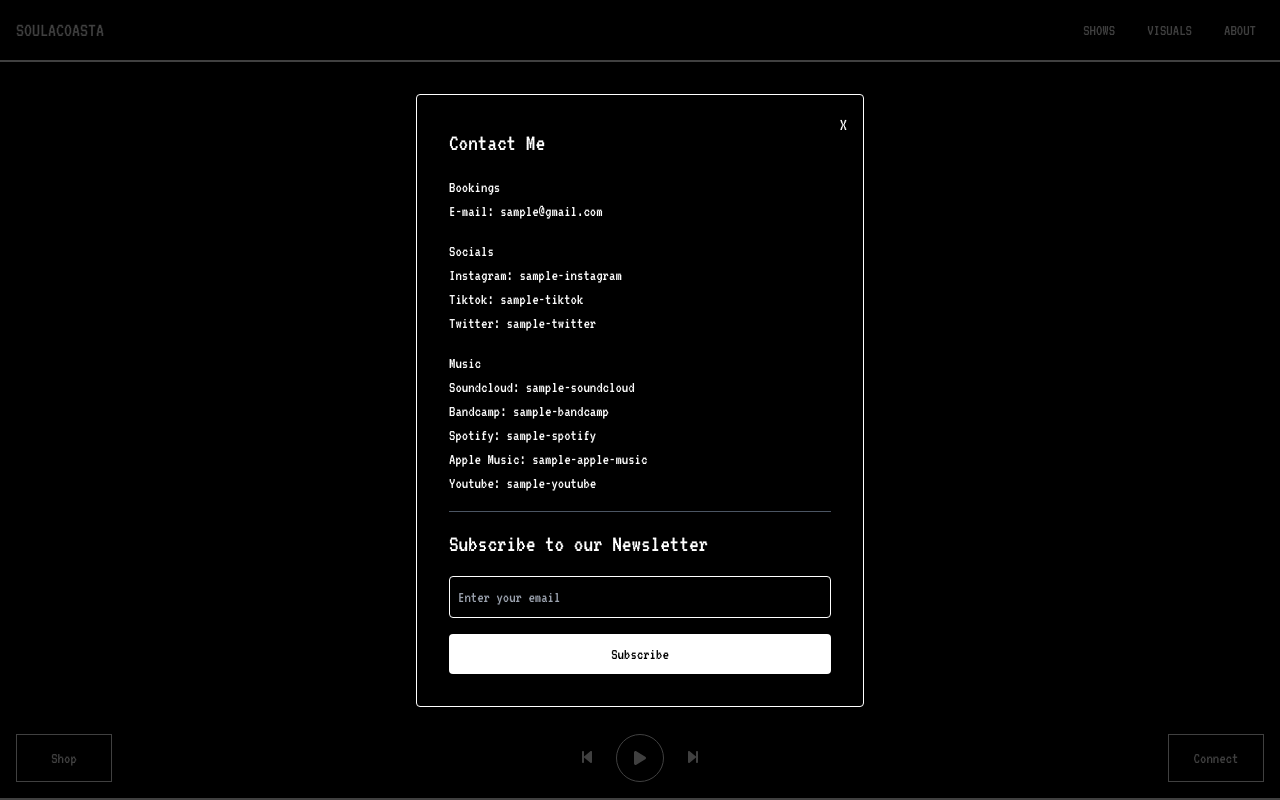
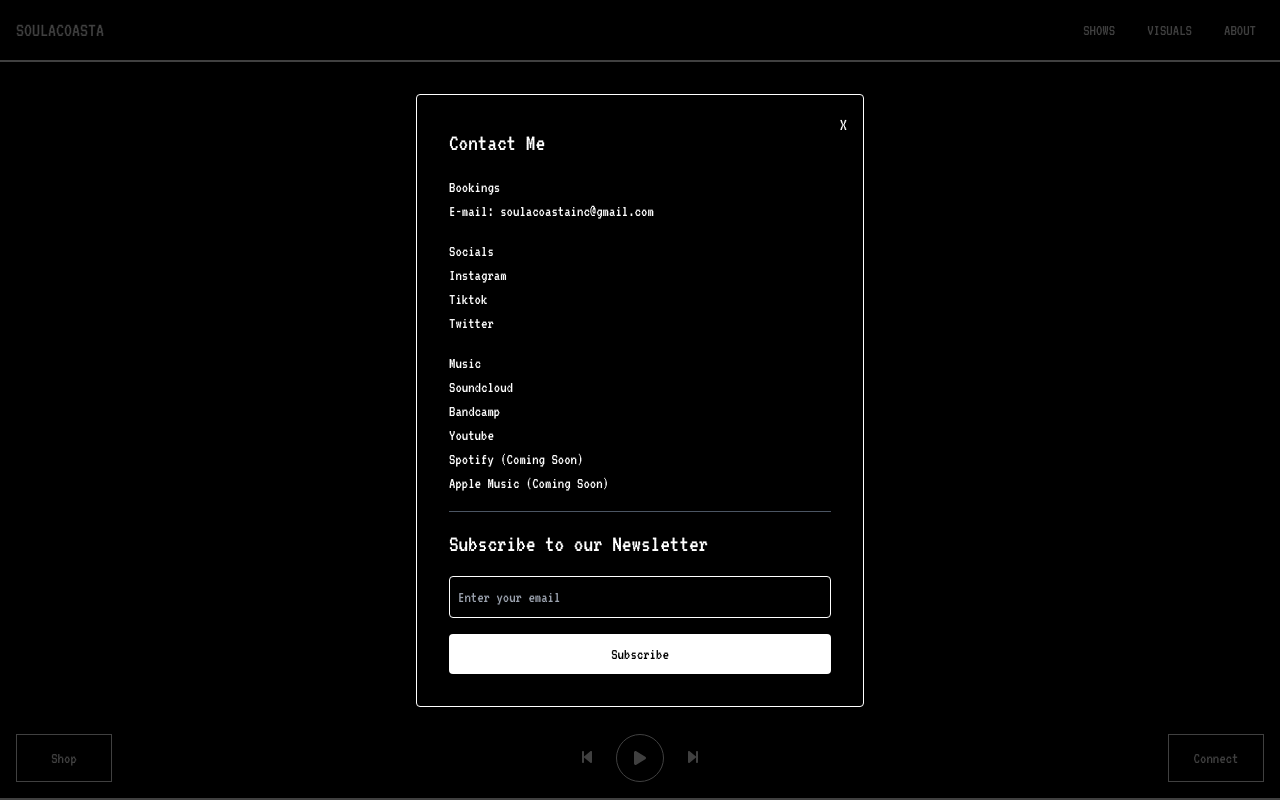
Before and after one commit to wogara/soulacoasta, a Next.js app: page / in a window 1280 px wide. Both pictures are taken after a click on the button "Connect". Built offline with nearby package versions, Linux system fonts and the light colour scheme.

Commit message:
update links

```diff
--- a/components/modals/connect-modal.js
+++ b/components/modals/connect-modal.js
@@ -48,19 +48,21 @@ export default function ConnectModal({ isOpen, onClose }) {
         </button>
         <h2 className="text-2xl mb-4">Contact Me</h2>
         <p className="mb-0">Bookings</p>
-        <p className="mb-4">E-mail: sample@gmail.com</p>
+        <p className="mb-4">E-mail: soulacoastainc@gmail.com</p>
 
         <p className="mb-0">Socials</p>
-        <p className="mb-0">Instagram: sample-instagram</p>
-        <p className="mb-0">Tiktok: sample-tiktok</p>
-        <p className="mb-4">Twitter: sample-twitter</p>
+        <p className="mb-0"><a href="https://www.instagram.com/soulacoasta/" target="_blank" rel="noopener noreferrer">Instagram</a></p>
+        <p className="mb-0"><a href="https://www.tiktok.com/@isoulacoasta" target="_blank" rel="noopener noreferrer">Tiktok</a></p>
+        <p className="mb-0"><a href="https://www.twitter.com/soulacoasta" target="_blank" rel="noopener noreferrer">Twitter</a></p>
+        <p className="mb-4"></p>
 
         <p className="mb-0">Music</p>
-        <p className="mb-0">Soundcloud: sample-soundcloud</p>
-        <p className="mb-0">Bandcamp: sample-bandcamp</p>
-        <p className="mb-0">Spotify: sample-spotify</p>
-        <p className="mb-0">Apple Music: sample-apple-music</p>
-        <p className="mb-0">Youtube: sample-youtube</p>
+        <p className="mb-0"><a href="https://soundcloud.com/soula-coasta" target="_blank" rel="noopener noreferrer">Soundcloud</a></p>
+        <p className="mb-0"><a href="https://soulacoasta.bandcamp.com/" target="_blank" rel="noopener noreferrer">Bandcamp</a></p>
+        <p className="mb-0"><a href="https://www.youtube.com/@soulacoasta" target="_blank" rel="noopener noreferrer">Youtube</a></p>
+        <p className="mb-0">Spotify (Coming Soon)</p>
+        <p className="mb-0">Apple Music (Coming Soon)</p>
+
         <hr className="border-t border-gray-600 my-4" />
         <div>
           {!submitted ? (
```
